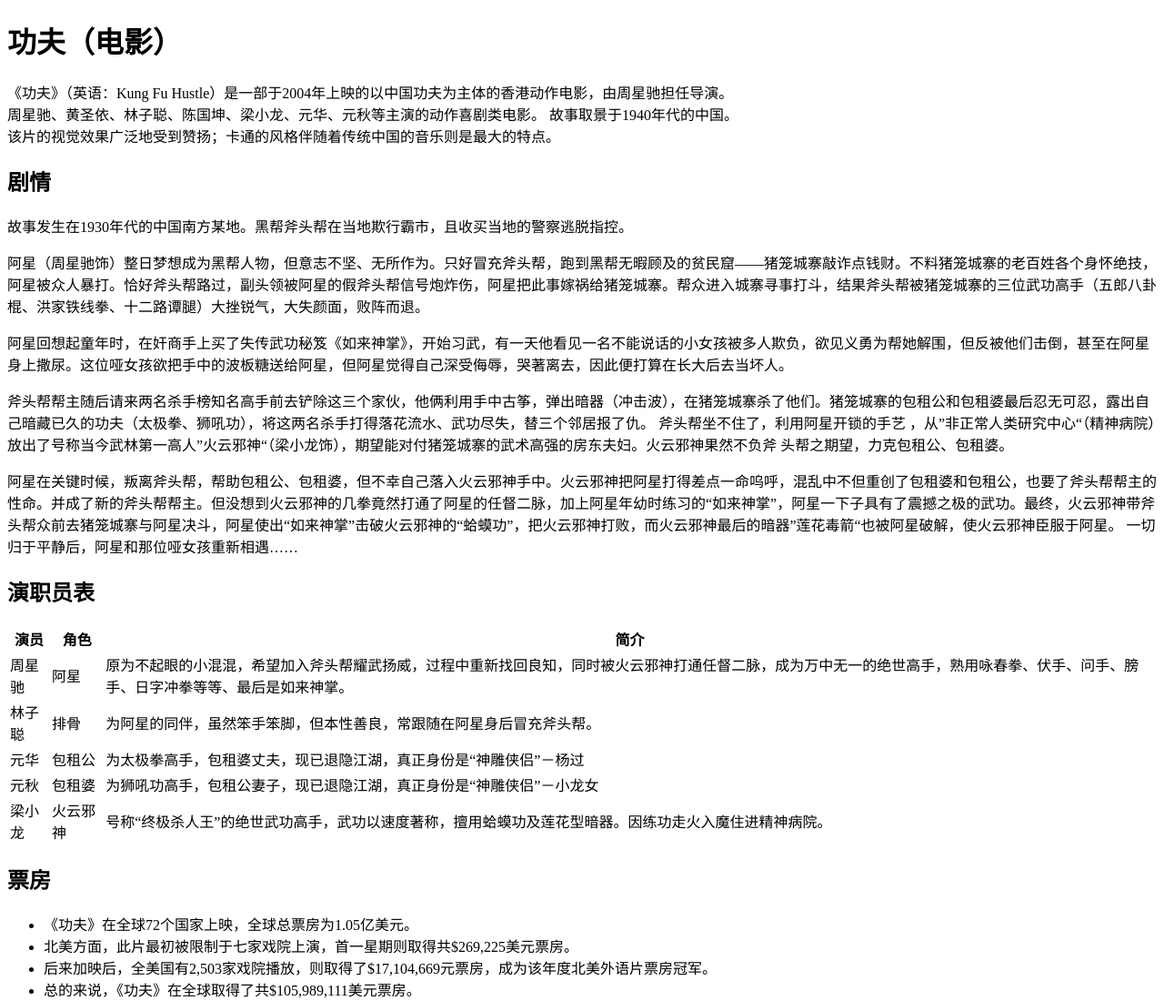
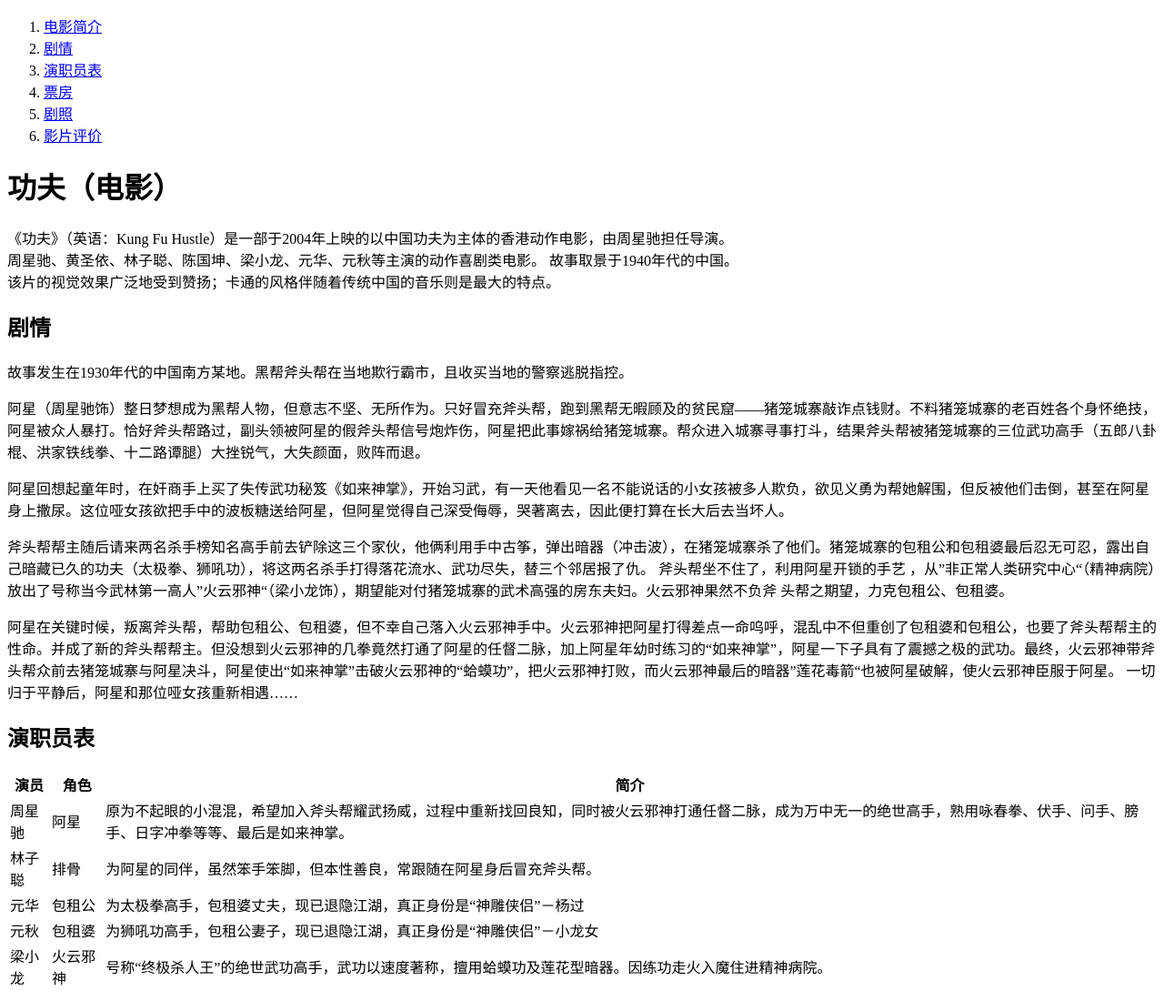
Before and after one commit to Morgan-Zhang/html-kongfu, a plain HTML site: page index.html in a window 1280 px wide. Shown: the top 1100 px of the page at 91% size. Drawn offline with Linux system fonts and the light colour scheme.

Commit message:
优化图片尺寸大小。

```diff
--- a/index.html
+++ b/index.html
@@ -17,13 +17,24 @@
     </style>
   </head>
   <body>
-    <h1>功夫（电影）</h1>
+    <nav>
+      <ol>
+        <li><a href="#kongfu">电影简介</a></li>
+        <li><a href="#story">剧情</a></li>
+         <li><a href="#the-entire-cast">演职员表</a></li>
+          <li><a href="#box-office">票房</a></li>
+           <li><a href="#photocall">剧照</a></li>
+           <li><a href="#evaluation">影片评价</a></li>
+      </ol>
+    </nav>
+
+    <h1 id="kongfu">功夫（电影）</h1>
     <p>
       《功夫》（英语：Kung Fu
       Hustle）是一部于2004年上映的以中国功夫为主体的香港动作电影，由周星驰担任导演。<br />周星驰、黄圣依、林子聪、陈国坤、梁小龙、元华、元秋等主演的动作喜剧类电影。
       故事取景于1940年代的中国。<br />该片的视觉效果广泛地受到赞扬；卡通的风格伴随着传统中国的音乐则是最大的特点。
     </p>
-    <h2>剧情</h2>
+    <h2 id="story">剧情</h2>
     <p></p>
     <p>
       故事发生在1930年代的中国南方某地。黑帮斧头帮在当地欺行霸市，且收买当地的警察逃脱指控。
@@ -44,7 +55,7 @@
       阿星在关键时候，叛离斧头帮，帮助包租公、包租婆，但不幸自己落入火云邪神手中。火云邪神把阿星打得差点一命呜呼，混乱中不但重创了包租婆和包租公，也要了斧头帮帮主的性命。并成了新的斧头帮帮主。但没想到火云邪神的几拳竟然打通了阿星的任督二脉，加上阿星年幼时练习的“如来神掌”，阿星一下子具有了震撼之极的武功。最终，火云邪神带斧头帮众前去猪笼城寨与阿星决斗，阿星使出“如来神掌”击破火云邪神的“蛤蟆功”，把火云邪神打败，而火云邪神最后的暗器”莲花毒箭“也被阿星破解，使火云邪神臣服于阿星。
       一切归于平静后，阿星和那位哑女孩重新相遇……
     </p>
-    <h2>演职员表</h2>
+    <h2 id="the-entire-cast">演职员表</h2>
     <table>
       <thead>
         <tr>
@@ -92,7 +103,7 @@
         </tr>
       </tbody>
     </table>
-    <h2>票房</h2>
+    <h2 id="box-office">票房</h2>
     <ul>
       <li>《功夫》在全球72个国家上映，全球总票房为1.05亿美元。</li>
       <li>
@@ -114,12 +125,12 @@
       <li>台湾方面，首周3天票房新台币1.2亿元；最终全台票房为新台币3亿元。</li>
     </ul>
 
-    <h2>剧照</h2>
+    <h2 id="photocall">剧照</h2>
 
-    <div><img width="300" src="images/1.webp" alt="" /></div>
-    <div><img widthh="300" src="images/2.webp" alt="" /></div>
-    <div><img width h="300" src="images/3.webp" alt="" /></div>
-    <h2>影片评价</h2>
+    <div><img width="500" src="images/1.webp" alt="" /></div>
+    <div><img widthh="500" src="images/2.webp" alt="" /></div>
+    <div><img width h="500" src="images/3.webp" alt="" /></div>
+    <h2 id="evaluation">影片评价</h2>
     <p>
       中国的动作片通常充满严肃而虔诚的色彩，然而周星驰却和这种严肃流派背道而驰。他用自己的方式提醒观众，电影艺术不仅仅表现高贵和牺牲，搞笑也是它的传统之一
       （《纽约时报》影评人司考特评）。
```
Also changed, not shown: images/1.webp, images/2.webp, images/3.webp.
